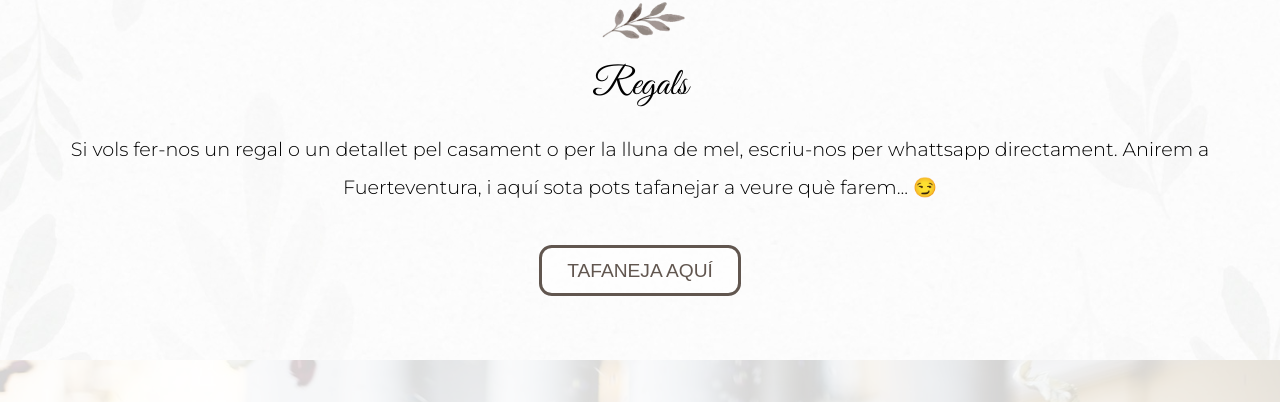
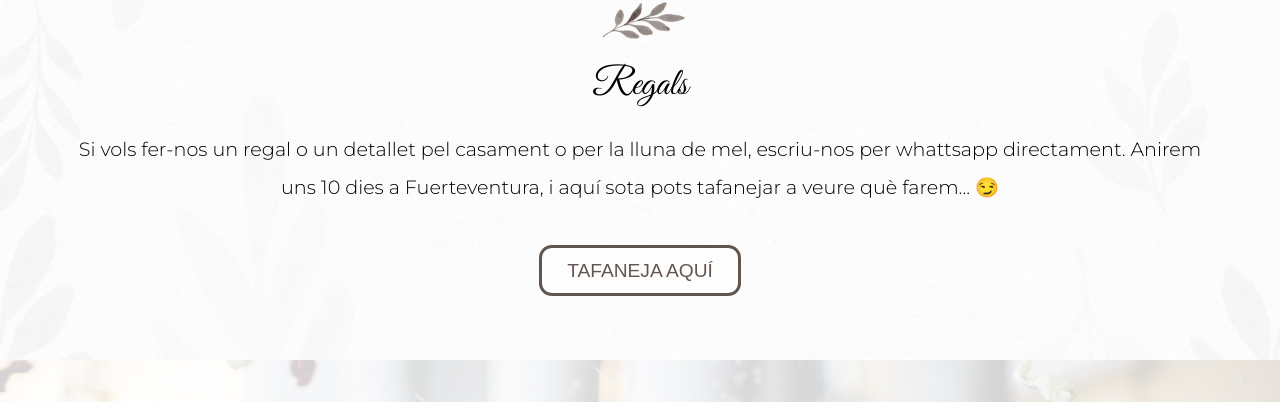
Before and after one commit to antcalvente/wedding, a plain HTML site: page cat.html in a window 1280 px wide. Shown: the part 3516-3918 px from the top of the page. Drawn offline with Linux system fonts and the light colour scheme.

Commit message:
Update cat.html

```diff
--- a/cat.html
+++ b/cat.html
@@ -117,7 +117,7 @@
         <img src="images/ramal.png" class="Gift__image"/>
         <h1 class="Gift__title">Regals</h1>
         <p class="Gift__description">
-          Si vols fer-nos un regal o un detallet pel casament o per la lluna de mel, escriu-nos per whattsapp directament. Anirem a Fuerteventura, i aquí sota pots tafanejar a veure què farem... 😏
+          Si vols fer-nos un regal o un detallet pel casament o per la lluna de mel, escriu-nos per whattsapp directament. Anirem uns 10 dies a Fuerteventura, i aquí sota pots tafanejar a veure què farem... 😏
         </p>
         <button class="Gift__button" onclick="toggleGifts()">TAFANEJA AQUÍ</button>
         <div id="Gift__info">
```
